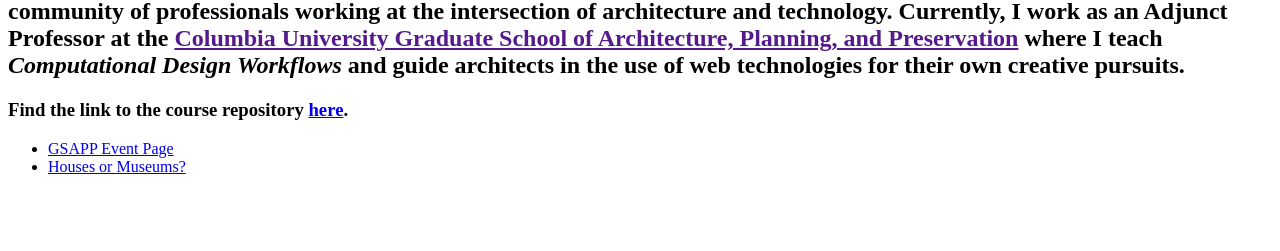
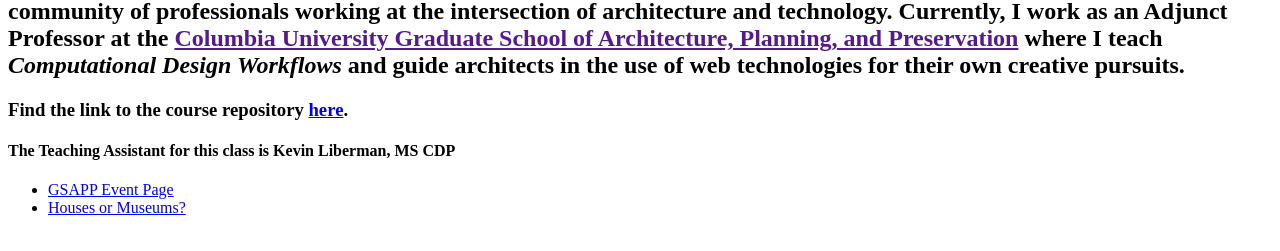
Before and after one commit to celestelayne/upgraded-meme, a plain HTML site: page index.html in a window 1280 px wide. Shown: the part 321-572 px from the top of the page. Drawn offline with Linux system fonts and the light colour scheme.

Commit message:
add TA to landing page

```diff
--- a/index.html
+++ b/index.html
@@ -11,6 +11,7 @@
     <h2>An urban planner by training &amp; software engineer by profession, I'm also one of the co-founders of <a href="">Architechie</a>, a community of professionals working at the intersection of architecture and technology. Currently, I work as an Adjunct Professor at the <a href="">Columbia University Graduate School of Architecture, Planning, and Preservation</a> where I teach <em>Computational Design Workflows</em> and guide architects in the use of web technologies for their own creative pursuits.</h2>
     <h3>Find the link to the course repository <a href="https://github.com/celestelayne/upgraded-meme">here</a>.</h3>
 
+    <h4>The Teaching Assistant for this class is Kevin Liberman, MS CDP</h4>
     <ul>
         <li>
             <a href="./exercises/week-02/gsapp_event/index.html">GSAPP Event Page</a>
```
